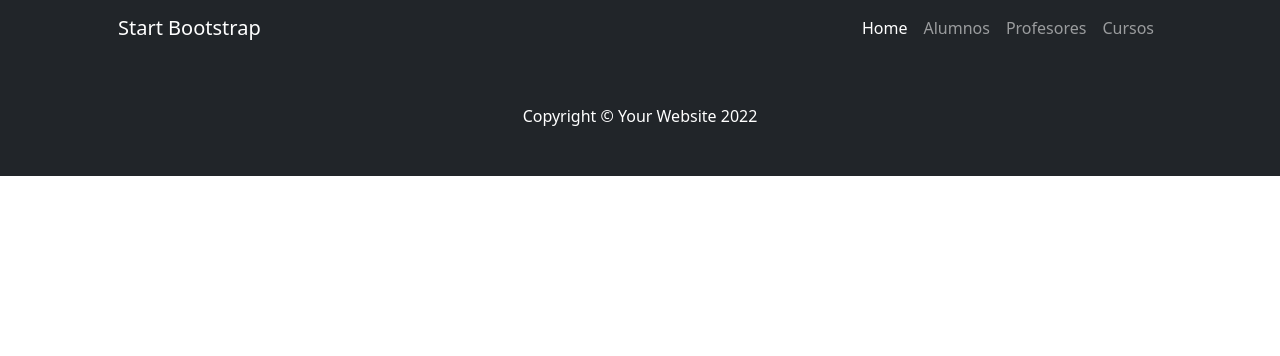
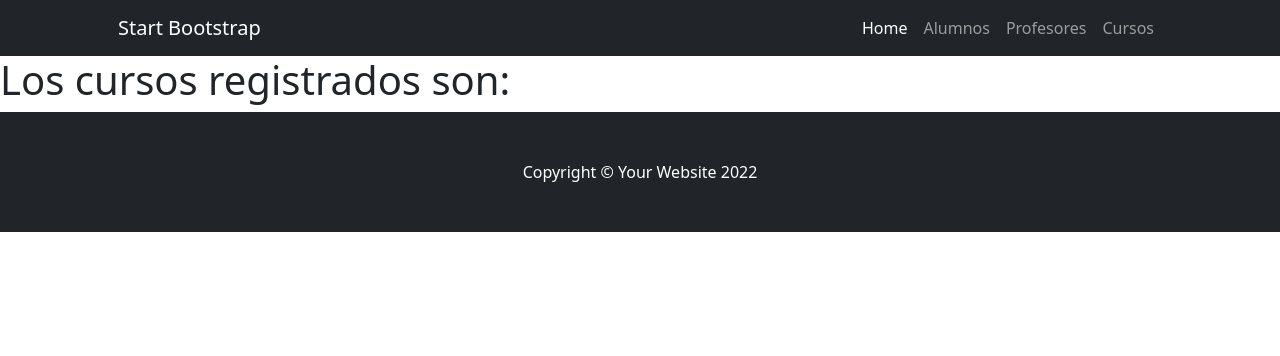
Before and after one commit to Dowhyj/AppCoder, a Django app: page /AppCoder/cursos in a window 1280 px wide. Shown: the top 356 px of the page. Run offline with Django 4.2, Linux system fonts and the light colour scheme; some libraries are stand-ins or nearby versions.

Commit message:
Muestro cursos en el template (no los muestra)

```diff
--- a/AppCoder/templates/AppCoder/cursos.html
+++ b/AppCoder/templates/AppCoder/cursos.html
@@ -7,5 +7,12 @@ Cursos - AppCoder
 
 {% block contenidoPagina %}
 
+<h1>Los cursos registrados son:</h1>
+
+{% for curso in cursos %}
+
+<p>{{ curso.nombre }} [{{ curso.comision }}]</p>
+
+{% endfor %}
 
 {% endblock %}
--- a/AppCoder/views.py
+++ b/AppCoder/views.py
@@ -26,6 +26,14 @@ def profesores(request):
     ctx = {"profesores":profesores}
 
     return render(request, 'AppCoder/profesores.html',ctx)
+
+def cursos(request):
+
+    cursos = Curso.objects.all
+
+    ctx = {"cursos":cursos}
+
+    return render(request, 'AppCoder/cursos.html',ctx)
 
 def profesores(request):
     return render(request, 'AppCoder/profesores.html',{})
```
